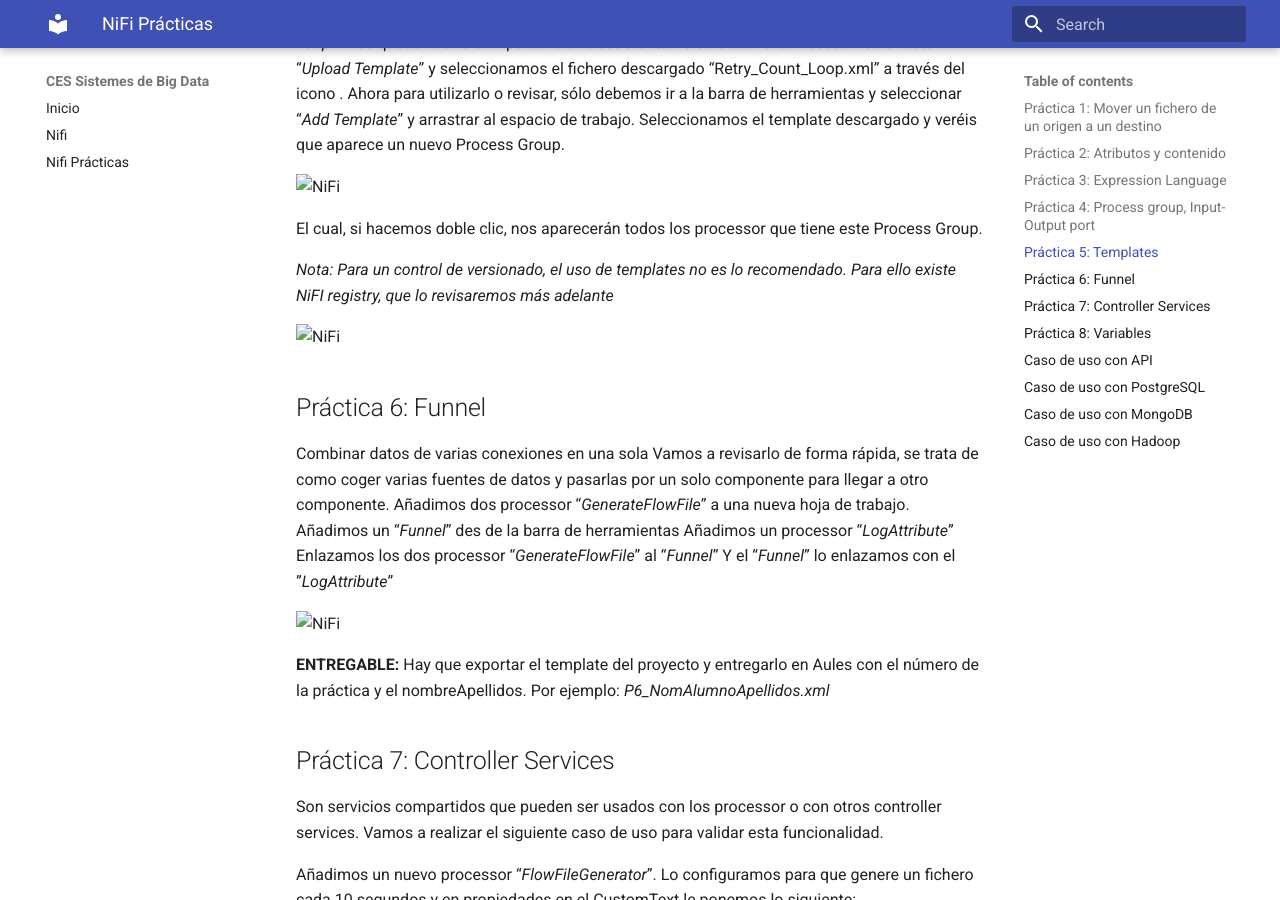
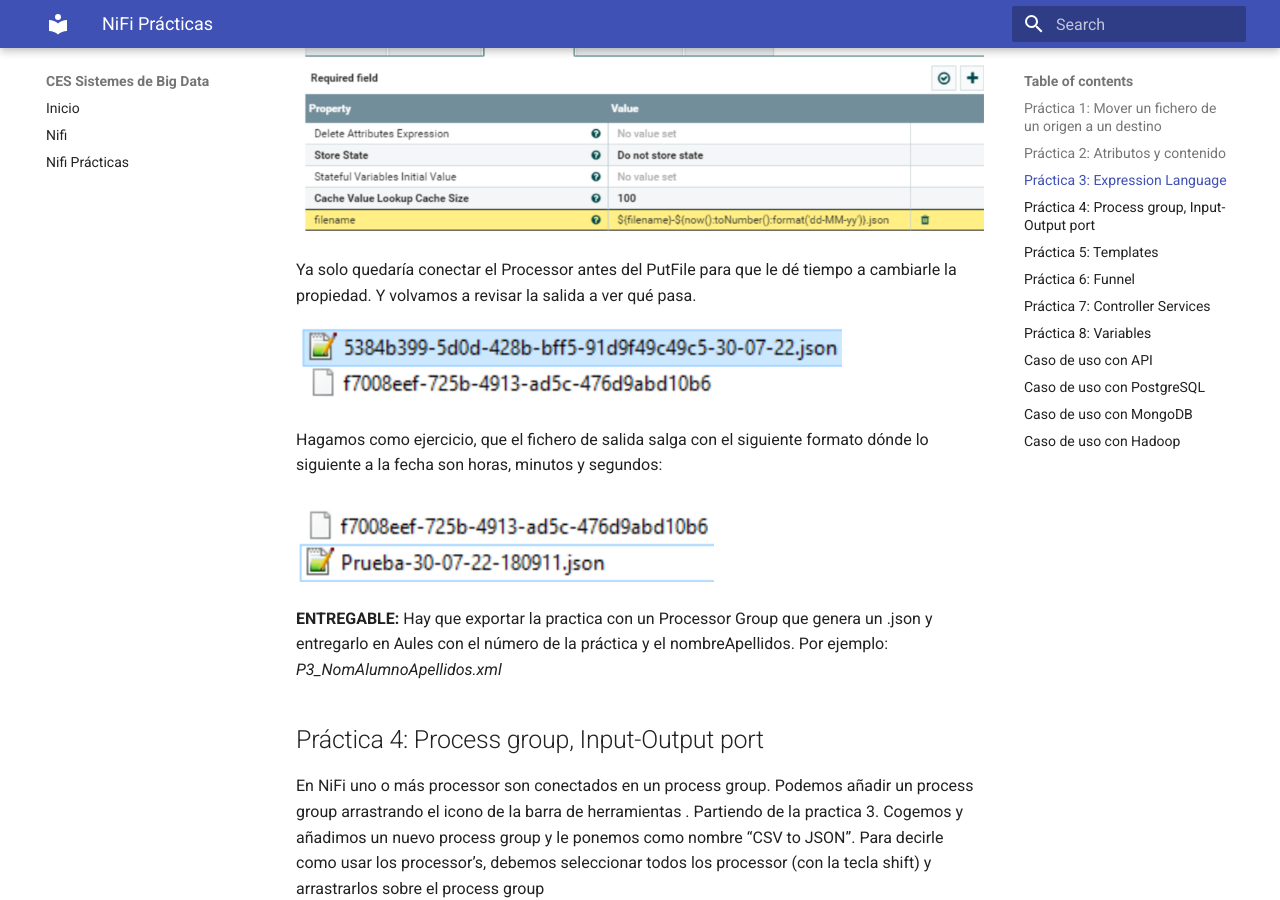
Before and after one commit to jorsodom/bigdata-sb, an MkDocs documentation site: the page built from docs/nifiPracticas_full.md, in a window 1280 px wide and 900 px high, scrolled down 15013 px. Built offline with MkDocs 1.6.1 and Material for MkDocs 9.7.7, drawn with Linux system fonts in a browser that asks for light colours; some of the changed text lies outside the part shown.

Commit message:
upd fins p6

```diff
--- a/docs/nifiPracticas_full.md
+++ b/docs/nifiPracticas_full.md
@@ -220,14 +220,14 @@
         }
 
 
-![NiFi](img\NiFiP3.1.png)
+![NiFi](img/NiFiP3.1.png)
 
 
 Añadimos un nuevo ReplaceText mediante el botón de Processor o duplicamos el que
 ya teníamos configurado para tener la misma configuración. Y lo conectamos entre el
 Processor “ExtractText” y terminando en el “LogAttribute”
 
-![NiFi](img\NiFiP3.2.png)
+![NiFi](img/NiFiP3.2.png)
 
  Una vez en este punto, nos queda configurar el “ReplaceText” añadido o duplicado,
 con la misma configuración que el primero, pero con la diferencia que en la propiedad
@@ -243,12 +243,12 @@
         "field1": "${csv.4}"
         }
 
-![NiFi](img\NiFiP3.3.png)
+![NiFi](img/NiFiP3.3.png)
 
 Ejecutamos y podemos ver en la cola el resultado del contenido, si ha funcionado
 correctamente debe salir algo similar a la siguiente imagen:
 
-![NiFi](img\NiFiP3.4.png)
+![NiFi](img/NiFiP3.4.png)
 
 *Nota: El Expression Language NiFi es muy útil y existen muchas funciones que es posible
 utilizarlas. Para ello recomendamos visitar la siguiente documentación y dedicarle unos
@@ -262,15 +262,15 @@
 replaceText y el log. Luego entraremos en las propiedades del PutFile y
 configuraremos el directorio dónde quedamos que se guarde el fichero.
 
-![NiFi](img\NiFiP3.5.png)
+![NiFi](img/NiFiP3.5.png)
 
-![NiFi](img\NiFiP3.6.png)
+![NiFi](img/NiFiP3.6.png)
 
 Arrancamos todos los procesos para generar un fichero y que llegue hasta la cola del
 log y veamos que pasa en el directorio. Confirmamos que el nombre del fichero lo coge
 de la propiedad de Filename del FlowFile.
 
-![NiFi](img\NiFiP3.7.png)
+![NiFi](img/NiFiP3.7.png)
 
 Vamos a añadir un Processor para actualizar el atributo y poner un nombre a los
 ficheros de salida (en la propiedad). El Processor a añadir es “*UpdateAttribute*”. Y
@@ -279,19 +279,19 @@
 
         ${filename}-${now():toNumber():format('dd-MM-yy')}.json
 
-![NiFi](img\NiFiP3.8.png)
+![NiFi](img/NiFiP3.8.png)
 
 Ya solo quedaría conectar el Processor antes del PutFile para que le dé tiempo a
 cambiarle la propiedad. Y volvamos a revisar la salida a ver qué pasa.
 
-![NiFi](img\NiFiP3.9.png)
+![NiFi](img/NiFiP3.9.png)
 
 Hagamos como ejercicio, que el fichero de salida salga con el siguiente formato dónde
 lo siguiente a la fecha son horas, minutos y segundos:
 
-![NiFi](img\NiFiP3.10.png)
+![NiFi](img/NiFiP3.10.png)
 
-**ENTREGABLE:** Hay que exportar el template del proyecto y entregarlo en Aules con el número de la práctica y el nombreApellidos. Por ejemplo:  *P3_NomAlumnoApellidos.xml*
+**ENTREGABLE:** Hay que exportar la practica con un Processor Group que genera un .json y entregarlo en Aules con el número de la práctica y el nombreApellidos. Por ejemplo:  *P3_NomAlumnoApellidos.xml*
 
 ## Práctica 4: Process group, Input-Output port
 En NiFi uno o más processor son conectados en un process group. Podemos añadir un
@@ -301,12 +301,12 @@
 Para decirle como usar los processor’s, debemos seleccionar todos los processor (con
 la tecla shift) y arrastrarlos sobre el process group
 
-![NiFi](img\NiFiP4.1.png)
+![NiFi](img/NiFiP4.1.png)
 
 Para ver los componentes de un Process Group, hacemos doble click y accedemos al
 detalle.
 
-![NiFi](img\NiFiP4.2.png)
+![NiFi](img/NiFiP4.2.png)
 
 Para salir fuera del detalle, con botón derecho “*leave group*” saldremos de nuevo
 fuera.
@@ -314,7 +314,7 @@
 *Nota: Es recomendable utilizar los Process Group para lógicas complejas. Es posible duplicar un
 process group heredando la misma configuración.*
 
-![NiFi](img\NiFiP4.3.png)
+![NiFi](img/NiFiP4.3.png)
 
 A veces, un Process Group puede generar una salida para utilizar en otros procesos.
 Vamos a transferir información des de un Process Group a otro. Para ello vamos a
@@ -324,25 +324,25 @@
 vamos a introduir los processors des de el “*UpdateAttribute*” hasta el último
 “*LogAttribute*”.
 
-![NiFi](img\NiFiP4.4.png)
+![NiFi](img/NiFiP4.4.png)
 
 Cómo ya tenemos un process group principal “*CSV to JSON*”, vamos a sacar el
 process group “*Write JSON to File System*” fuera para poder ejecutarlos
 conjuntamente. Para ello hacemos botón derecho sobre “*Write JSON to File
 System*” y seleccionamos “*Move to parent group*”.
 
-![NiFi](img\NiFiP4.5.png)
+![NiFi](img/NiFiP4.5.png)
 
 Ahora el problema está en que los dos processor group es necesario que se
 comuniquen para que funcionen. Para ello haremos uso del Input/Output port.
 Accedemos al process group “*CSV to JSON*” y añadimos un “*Output port*”.
 
-![NiFi](img\NiFiP4.6.png)
+![NiFi](img/NiFiP4.6.png)
 
 Salimos del grupo y accedemos ahora al Process Group “*Write JSON to CSV*” y
 añadimos un “*Input port*” al inicio
 
-![NiFi](img\NiFiP4.7.png)
+![NiFi](img/NiFiP4.7.png)
 
 Salimos al flujo principal, dónde ahora vamos a conectar los dos Process Group. Saldrá
 el mapeo de entradas y salidas, hay que tenerlo en cuenta cuando tengamos más de
@@ -353,22 +353,23 @@
 *Nota: Dentro de un mismo Process Group no es posible conectar un “*Output port*” a un “*Input
 port*”.*
 
-**ENTREGABLE:** Hay que exportar el template del proyecto y entregarlo en Aules con el número de la práctica y el nombreApellidos. Por ejemplo:  *P4_NomAlumnoApellidos.xml*
+**ENTREGABLE:** Hay que exportar la practica con un Processor Group que genera un .json y entregarlo en Aules con el número de la práctica y el nombreApellidos. Por ejemplo:  *P4_NomAlumnoApellidos.xml*
+
 ## Práctica 5: Templates
 
 Para guardar el trabajo realizado, exportarlo, etc usaremos los “Templates”.
 Para ello debemos seleccionar todos los componentes a guardar en el template, y
 buscar el icono crear template que encontrareis en la izquierda.
 
-![NiFi](img\NiFiP5.1.png)
+![NiFi](img/NiFiP5.1.png)
 
 Le pondremos por ejemplo “*CSV to JSON*” y lo creamos.
 
-![NiFi](img\NiFiP5.2.png)
+![NiFi](img/NiFiP5.2.png)
 
 Hacemos click en “*Create*”.
 
-![NiFi](img\NiFiP5.3.png)
+![NiFi](img/NiFiP5.3.png)
 
 Este template se almacena en la instancia local.
 Si queremos ver todos los templates que tenemos creados en nuestra instancia local,
@@ -376,7 +377,7 @@
 saldrá un listado. Dónde a la derecha aparece los botones para descargarlos para
 una futura importación o copia de seguridad.
 
-![NiFi](img\NiFiP5.4.png)
+![NiFi](img/NiFiP5.4.png)
 
 *Nota: Existen templates de ejemplo que podemos descargar e importar a nuestra instancia
 local para practicar o utilizar para un desarrollo. Lo podéis encontrar en el siguiente enlace:
@@ -391,15 +392,14 @@
 seleccionar “*Add Template*” y arrastrar al espacio de trabajo. Seleccionamos el
 template descargado y veréis que aparece un nuevo Process Group.
 
-![NiFi](img\NiFiP5.5.png)
+![NiFi](img/NiFiP5.5.png)
 
 El cual, si hacemos doble clic, nos aparecerán todos los processor que tiene este
 Process Group.
 
-*Nota: Para un control de versionado, el uso de templates no es lo recomendado. Para ello
-existe NiFI registry, que lo revisaremos más adelante*
+**ENTREGABLE:** Hay que exportar la practica con un Processor Group que genera un .json y entregarlo en Aules con el número de la práctica y el nombreApellidos. Por ejemplo:  *P5_NomAlumnoApellidos.xml*
 
-![NiFi](img\NiFiP5.6.png)
+![NiFi](img/NiFiP5.6.png)
 
 ## Práctica 6: Funnel
 
@@ -412,10 +412,10 @@
 Enlazamos los dos processor “*GenerateFlowFile*” al “*Funnel*”
 Y el “*Funnel*” lo enlazamos con el ”*LogAttribute*”
 
-![NiFi](img\NiFiP6.1.png)
+![NiFi](img/NiFiP6.1.png)
 
 
-**ENTREGABLE:** Hay que exportar el template del proyecto y entregarlo en Aules con el número de la práctica y el nombreApellidos. Por ejemplo:  *P6_NomAlumnoApellidos.xml*
+**ENTREGABLE:** Hay que exportar la practica con un Processor Group que genera un .json y entregarlo en Aules con el número de la práctica y el nombreApellidos. Por ejemplo:  *P6_NomAlumnoApellidos.xml*
 
 ## Práctica 7: Controller Services
 
```
